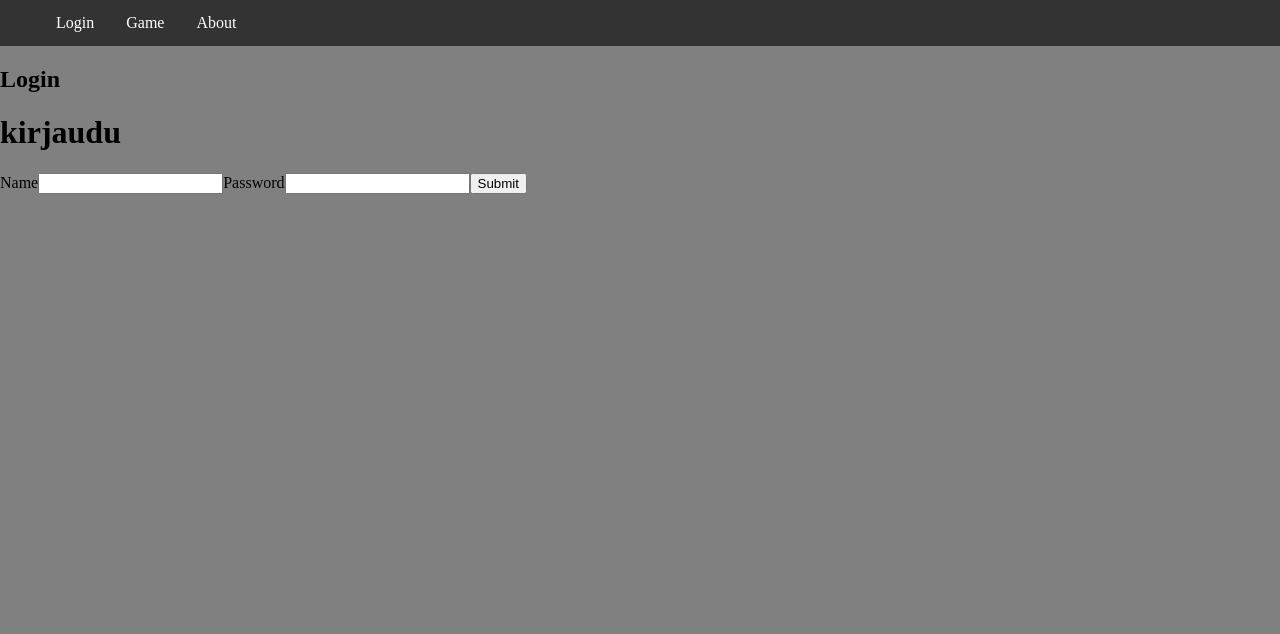
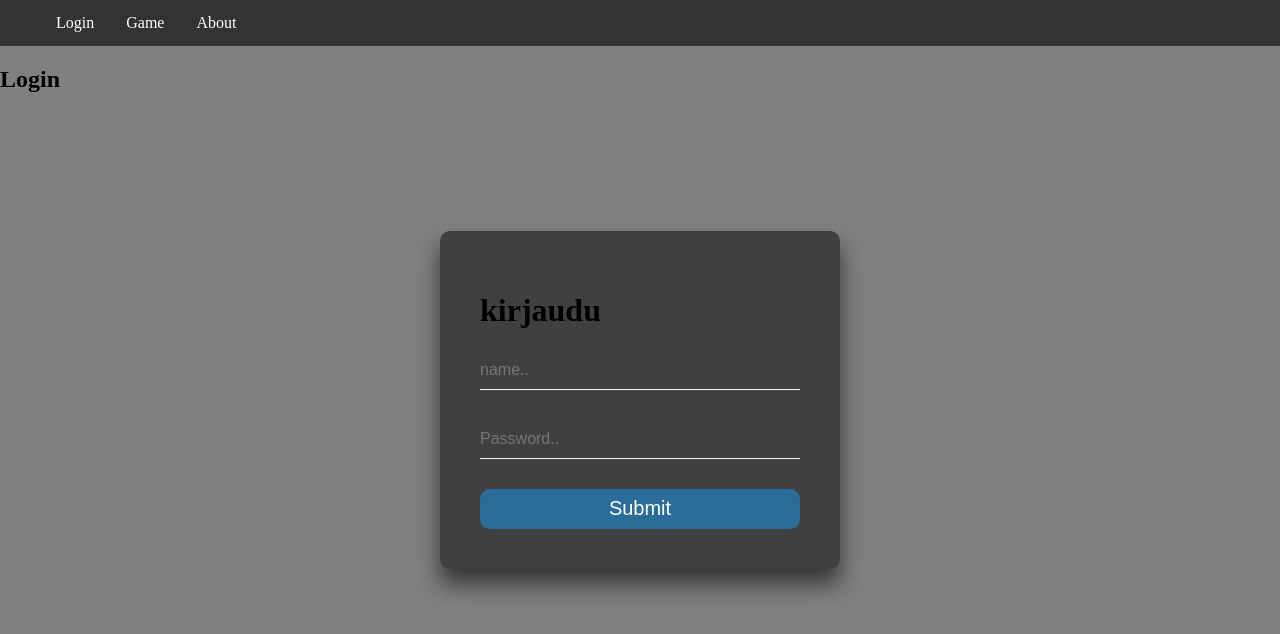
Before and after one commit to suvisyrjalainen/raksapeli_web, a React (Create React App) app in the folder my-app/: page / in a window 1280 px wide. Shown: the top 634 px of the page. Built offline with nearby package versions, Linux system fonts and the light colour scheme; no server answers.

Commit message:
added form css

```diff
--- a/my-app/src/Form.js
+++ b/my-app/src/Form.js
@@ -32,26 +32,36 @@ class Form extends Component {
         const { name, password } = this.state;
 
         return (
+            <div class="login-box">
                 <form onSubmit={this.onFormSubmit} method="POST">
+                    <div class="row">
                     <h1>kirjaudu</h1>
-                <label for="name">Name</label>
+                        <div class="user-box">
                             <input
                                 type="text"
                                 name="name"
                                 id="name"
+                                placeholder="name.."
                                 value={name}
                                 onChange={this.handleChange} />
-                <label for="password">Password</label>
+                        </div>
+                        <div class="user-box">
                             <input
                                 type="password"
                                 name="password"
                                 id="password"
+                                placeholder="Password.."
                                 value={password}
                                 onChange={this.handleChange} />
-                <button type="submit">
+                        </div>
+                            <div class="row">
+                                <button type="submit" class="btn btn-primary btn-ghost">
                                     Submit
                                 </button>
+                            </div>
+                        </div>
                 </form>
+            </div>
         );
     }
 }
--- a/my-app/src/style.css
+++ b/my-app/src/style.css
@@ -2,6 +2,7 @@ body {
   background-color: gray;
   margin: 0;
 }
+
 
 ul {
   list-style-type: none;
@@ -27,3 +28,81 @@ li a {
 li a:hover {
   background-color: #111;
 }
+
+.login-box {
+  position: absolute;
+  top: 50%;
+  left: 50%;
+  width: 400px;
+  padding: 40px;
+  transform: translate(-50%, -50%);
+  background: rgba(0,0,0,.5);
+  box-sizing: border-box;
+  box-shadow: 0 15px 25px rgba(0,0,0,.6);
+  border-radius: 10px;
+}
+
+
+.login-box .user-box {
+  position: relative;
+}
+
+.login-box .user-box input {
+  width: 100%;
+  padding: 10px 0;
+  font-size: 16px;
+  color: #fff;
+  margin-bottom: 30px;
+  border: none;
+  border-bottom: 1px solid #fff;
+  outline: none;
+  background: transparent;
+}
+
+
+.login-box .user-box input:focus ~ label,
+.login-box .user-box input:valid ~ label {
+  top: -20px;
+  left: 0;
+  color: #03e9f4;
+  font-size: 12px;
+}
+
+.login-box form a {
+  position: relative;
+  display: inline-block;
+  padding: 10px 20px;
+  color: #03e9f4;
+  font-size: 16px;
+  text-decoration: none;
+  text-transform: uppercase;
+  overflow: hidden;
+  transition: .5s;
+  margin-top: 40px;
+  letter-spacing: 4px
+}
+
+.login-box a:hover {
+  background: #03e9f4;
+  color: #fff;
+  border-radius: 5px;
+  box-shadow: 0 0 5px #03e9f4,
+              0 0 25px #03e9f4,
+              0 0 50px #03e9f4,
+              0 0 100px #03e9f4;
+}
+
+button[type=submit] {
+  height: 40px;
+  width: 100%;
+  cursor: pointer;
+  border-radius: 10px;
+  background-color: #296d98;
+  border: none;
+  font-size: 20px;
+  color: white;
+}
+
+button[type="submit"]:hover{
+  background-color: #1c4966;
+}
```
Lines whose indentation alone changed are shown as unchanged.
